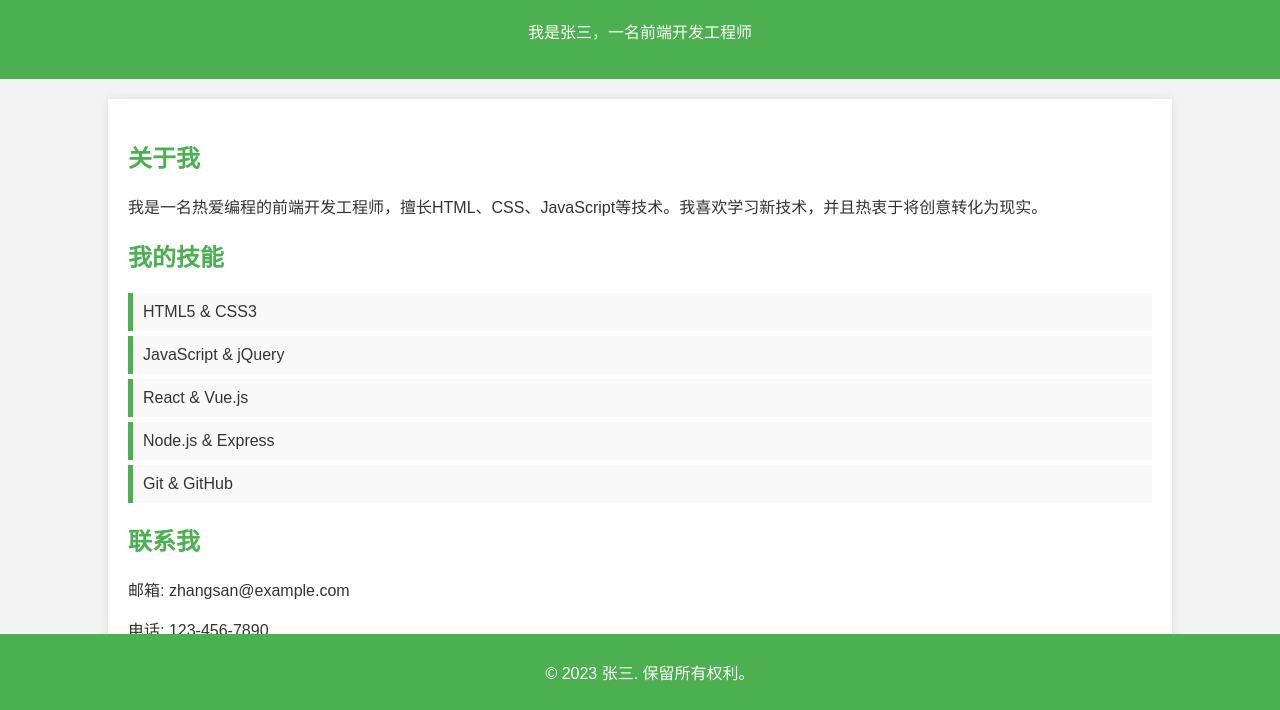
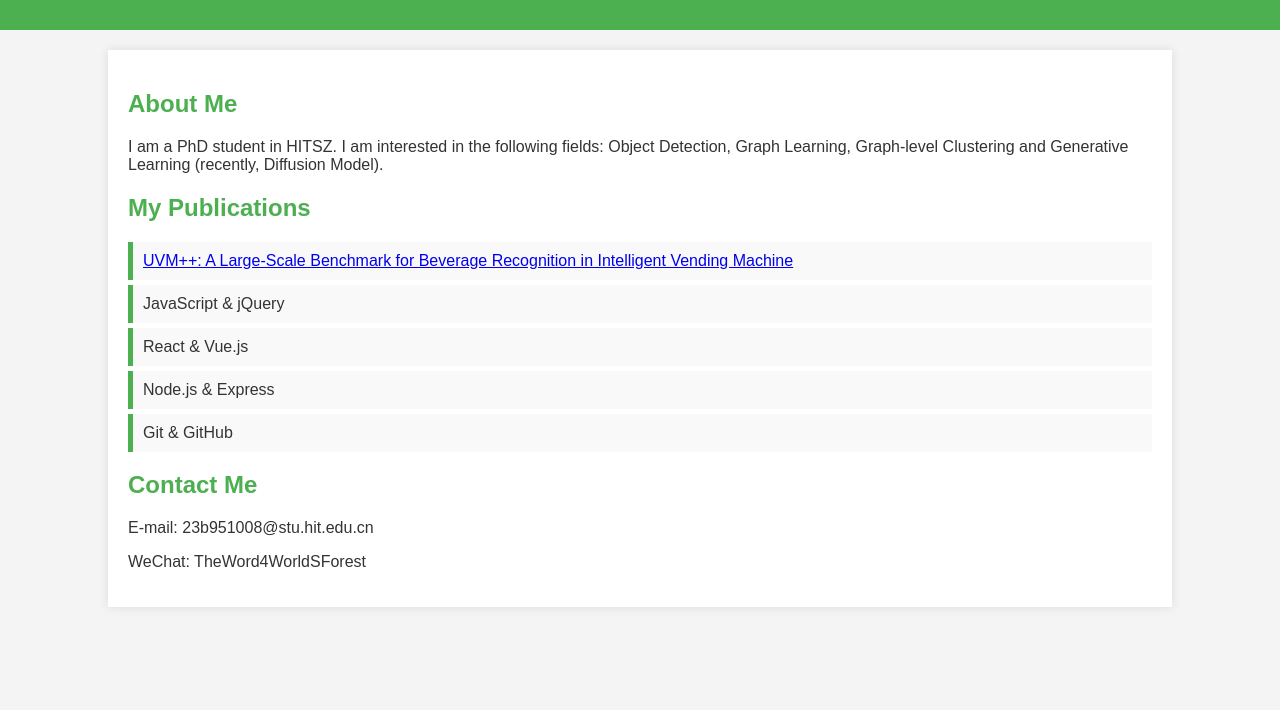
Before and after one commit to TalentedMUSE/TalentedMUSE.github.io, a plain HTML site: page index.html in a window 1280 px wide. Shown: the part 90-800 px from the top of the page. Drawn offline with Linux system fonts and the light colour scheme.

Commit message:
Update index.html

```diff
--- a/index.html
+++ b/index.html
@@ -14,7 +14,7 @@
         }
         header {
             background-color: #4CAF50;
-            color: white;
+            color: black;
             padding: 20px;
             text-align: center;
         }
@@ -52,20 +52,19 @@
 <body>
 
 <header>
-    <h1>欢迎来到我的个人主页</h1>
-    <p>我是张三，一名前端开发工程师</p>
+    <h1>Welcome To My Personal Page</h1>
 </header>
 
 <div class="container">
     <section>
-        <h2>关于我</h2>
-        <p>我是一名热爱编程的前端开发工程师，擅长HTML、CSS、JavaScript等技术。我喜欢学习新技术，并且热衷于将创意转化为现实。</p>
+        <h2>About Me</h2>
+        <p>I am a PhD student in HITSZ. I am interested in the following fields: Object Detection, Graph Learning, Graph-level Clustering and Generative Learning (recently, Diffusion Model).</p>
     </section>
 
     <section>
-        <h2>我的技能</h2>
+        <h2>My Publications</h2>
         <ul>
-            <li>HTML5 & CSS3</li>
+            <li><a href="10.1109/tce.2023.3323561">UVM++: A Large-Scale Benchmark for Beverage Recognition in Intelligent Vending Machine</a></li>
             <li>JavaScript & jQuery</li>
             <li>React & Vue.js</li>
             <li>Node.js & Express</li>
@@ -74,15 +73,11 @@
     </section>
 
     <section>
-        <h2>联系我</h2>
-        <p>邮箱: zhangsan@example.com</p>
-        <p>电话: 123-456-7890</p>
+        <h2>Contact Me</h2>
+        <p>E-mail: 23b951008@stu.hit.edu.cn</p>
+        <p>WeChat: TheWord4WorldSForest</p>
     </section>
 </div>
 
-<footer>
-    <p>&copy; 2023 张三. 保留所有权利。</p>
-</footer>
-
 </body>
 </html>
```
